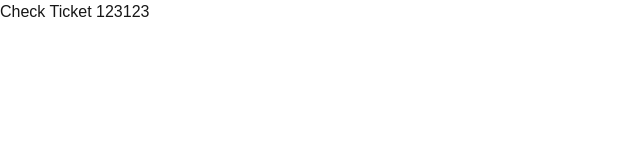
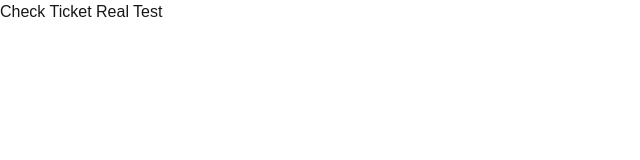
Before and after one commit to dydals3440/jira-ticket-test, a Next.js app: page / in a window 1280 px wide. Shown: the top 160 px of the page, without its empty margins (0-640 px from the left). Built offline with nearby package versions, Linux system fonts and the light colour scheme.

Commit message:
fix: review issue

```diff
--- a/src/app/page.tsx
+++ b/src/app/page.tsx
@@ -1,5 +1,5 @@
 import Image from 'next/image';
 
 export default function Home() {
-  return <div>Check Ticket 123123</div>;
+  return <div>Check Ticket Real Test</div>;
 }
```
